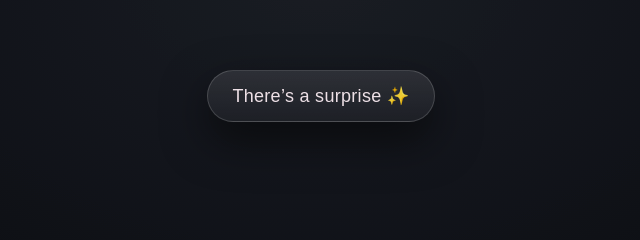
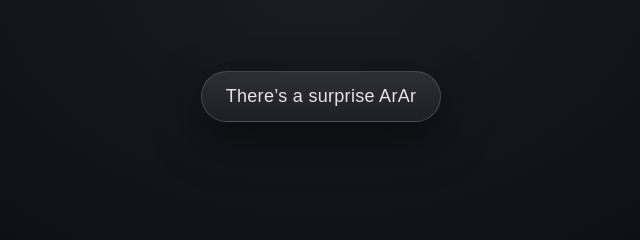
Before and after one commit to fady111-f/Surprise, a plain HTML site: page index.html in a window 1280 px wide. Shown: the part 304-544 px from the top of the page, 319-959 px from the left. Drawn offline with Linux system fonts and the light colour scheme.

Commit message:
Update index.html

```diff
--- a/index.html
+++ b/index.html
@@ -3,7 +3,7 @@
 <head>
   <meta charset="utf-8" />
   <meta name="viewport" content="width=device-width,initial-scale=1" />
-  <title>Rose</title>
+  <title>Surprise</title>
   <style>
     :root { color-scheme: dark; }
     html, body {
@@ -61,8 +61,8 @@
 
 <!-- Start screen -->
 <div id="startScreen">
-  <!-- غيّر الجملة دي براحتك -->
-  <button id="startBtn">There’s a surprise ✨</button>
+
+  <button id="startBtn">There’s a surprise ArAr</button>
 </div>
 
 <!-- Canvases stacked -->
```
